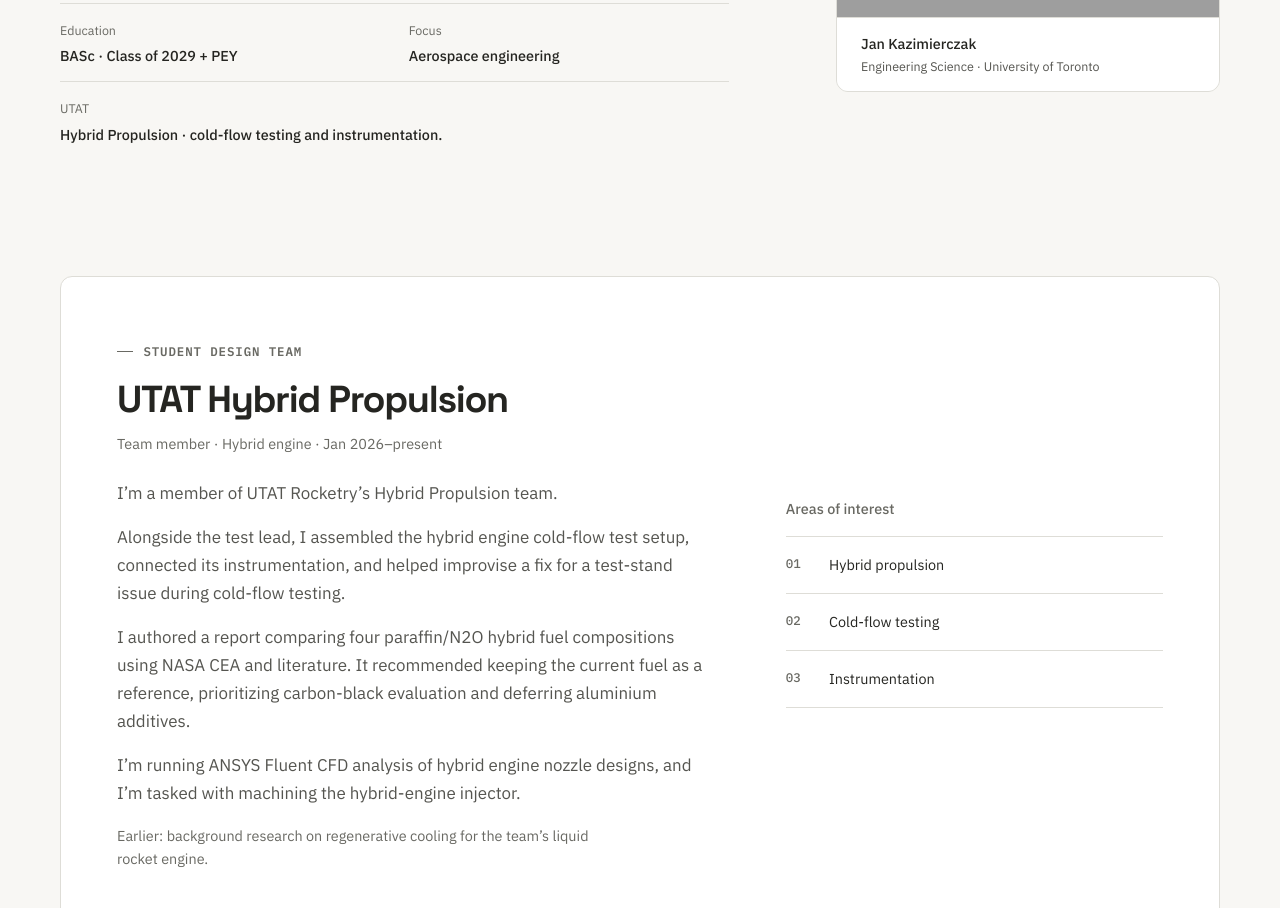
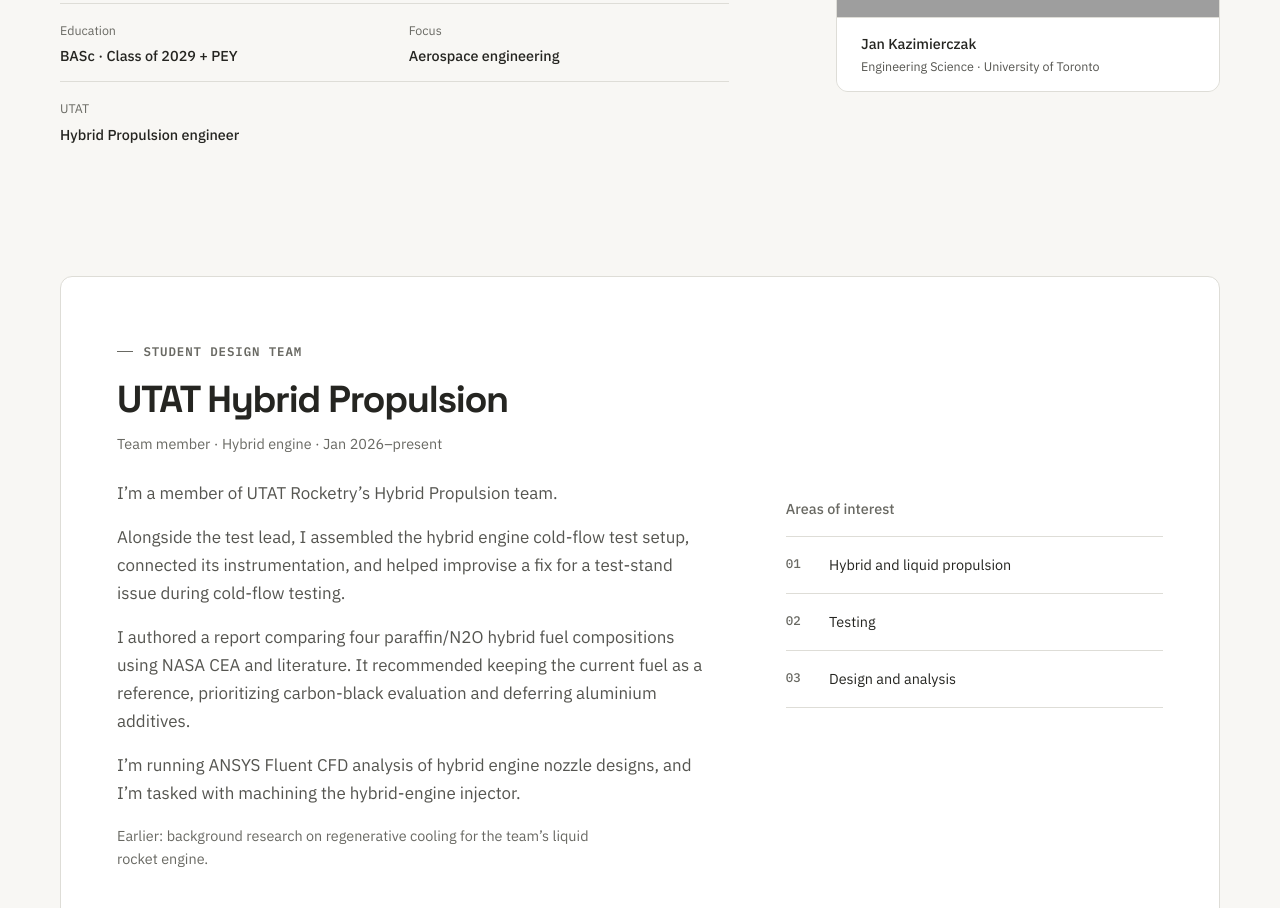
Before and after one commit to JanKazimierczak/Website, a website: page index.html in a window 1280 px wide. Shown: the part 599-1507 px from the top of the page. Drawn offline with Linux system fonts and the light colour scheme; grey boxes are pictures that could not be loaded.

Commit message:
Revise team fact and interests in index.html
Updated team involvement description and areas of interest.

```diff
--- a/index.html
+++ b/index.html
@@ -114,7 +114,7 @@
             <dl class="hero-facts" aria-label="Education, focus, and team involvement">
               <div><dt>Education</dt><dd>BASc · Class of 2029 + PEY</dd></div>
               <div><dt>Focus</dt><dd>Aerospace engineering</dd></div>
-              <div class="hero-team-fact"><dt>UTAT</dt><dd>Hybrid Propulsion · cold-flow testing and instrumentation.</dd></div>
+              <div class="hero-team-fact"><dt>UTAT</dt><dd>Hybrid Propulsion engineer</dd></div>
             </dl>
           </div>
 
@@ -143,9 +143,9 @@
           <div class="team-interests">
             <h3>Areas of interest</h3>
             <ul>
-              <li><span>01</span>Hybrid propulsion</li>
-              <li><span>02</span>Cold-flow testing</li>
-              <li><span>03</span>Instrumentation</li>
+              <li><span>01</span>Hybrid and liquid propulsion</li>
+              <li><span>02</span>Testing</li>
+              <li><span>03</span>Design and analysis</li>
             </ul>
           </div>
         </section>
```
